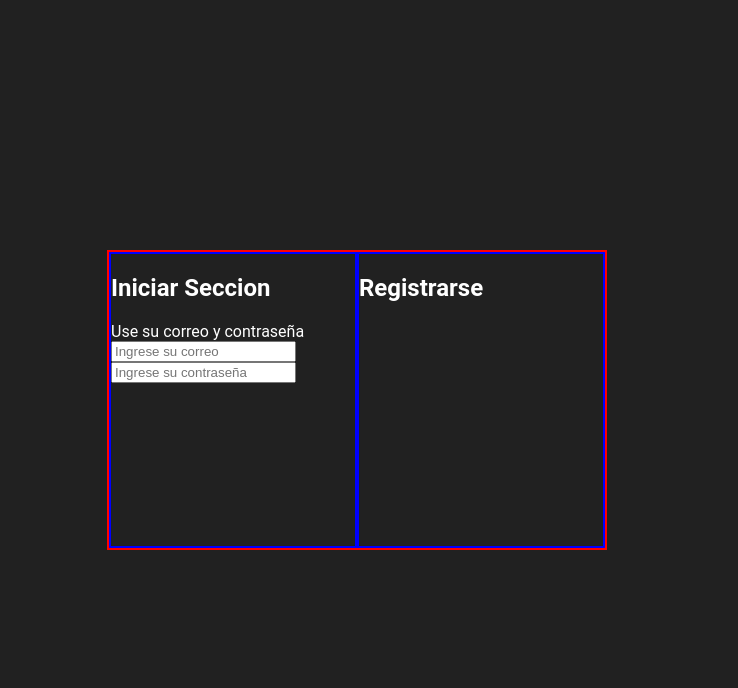
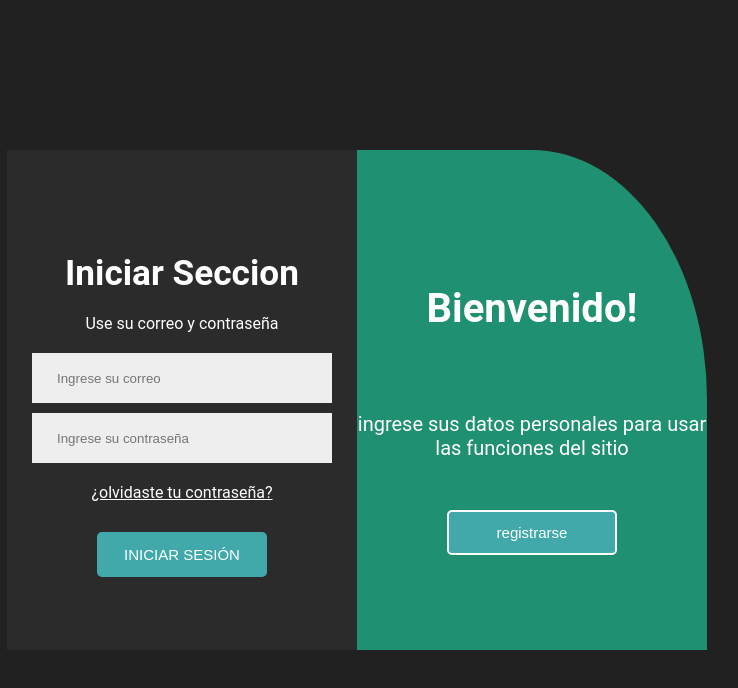
Before and after one commit to angeldavidmarin/Proyecto_Integrador_Cuarto_Semestre, a plain HTML site: page code/html/login.html in a window 1280 px wide. Shown: the whole page, without its empty margins (283-1021 px from the left). Drawn offline with nearby package versions, Linux system fonts and the light colour scheme.

Commit message:
se hizo el fronted de el html de login, se hizo funcional con js(de momento sin BD, solo estetico),

```diff
--- a/code/css/styles_login.css
+++ b/code/css/styles_login.css
@@ -1,6 +1,7 @@
 *{
     box-sizing: border-box;
 }
+
 html{
     scroll-behavior: smooth ;
 }
@@ -13,21 +14,165 @@ body{
     font-family: 'Roboto', Arial, Helvetica, sans-serif;
     background-color:  rgba(0, 0, 0, 0.871);
     display: flex;
+    flex-direction: column;
     justify-content: center;
     align-items: center;
 }
-
-.container{
+main .container{
     color:white;
     margin: 10px;
-    height: 300px;
-    width: 500px;
+    height: 500px;
+    width: 700px;
     display: flex;
     flex-direction: row;
-    border: 2px solid red;
+    /* border: 1px solid; */
+    position: relative;
 }
 
 .container-form{
     width: 100%;
-    border: 2px solid blue;
+    /* border: 2px solid blue; */
+    overflow: hidden;
+
 }
+.container-form a{
+    color: white;
+    padding-bottom: 20px;
+    padding-top: 10px;
+}
+.container-form form{
+    /* border: 2px solid white; */
+    height: 100%;
+    display: flex;
+    flex-direction: column;
+    justify-content: center;
+    align-items: center;
+    transition: transform 0.5s ease-in;
+}
+.container-form h2{
+    font-size: 2.2em;
+    margin-bottom: 20px;
+
+}
+.container-form span{
+    font-size: 1em;
+    margin-bottom: 20px;
+}
+
+.social-networks ion-icon{
+    border-radius: 6px;
+    cursor: pointer;
+}
+
+ion-icon{
+    color:black;
+}
+
+.container-input{
+    width: 300px;
+    height: 50px;
+    margin-bottom: 10px;
+    display: flex;
+    flex-direction: row;
+    justify-content: center;
+    align-items: center;
+    gap: 8px;
+    padding: 0 15px;
+    background-color: #EEEEEE;
+}
+
+.container-input input{
+    border: none;
+    outline: none;
+    width: 100%;
+    height: 100%;
+    background-color: inherit;
+}
+.button{
+    width: 170px;
+    height: 45px;
+    font-size: 15px;
+    border:none;
+    border-radius: 5px;
+    cursor: pointer;
+    margin-top: 10px;
+    background-color: rgb(65, 169, 169);
+    color:white;
+}
+/* animacion de formulario */
+.sign-in {
+    background-color: #2b2b2b;
+    color: white;
+    transition: transform 0.5s ease-in-out, background-color 0.5s ease-in-out, color 0.5s ease-in-out;
+}
+.sign-up {
+    transform: translateX(-100%);
+    background-color: #ffffff;
+    color: black;
+    transition: transform 0.5s ease-in-out, background-color 0.5s ease-in-out, color 0.5s ease-in-out;
+}
+
+.container.toggle .sign-in{
+    transform: translateX(100%);
+}
+
+.container.toggle .sign-up {
+    transform: translateX(0);
+    background-color: #ffffff;
+    color: black;
+}
+
+/* welcome */
+.container-welcome{
+    position: absolute;
+    width: 50%;
+    height: 100%;
+    display: flex;
+    justify-content: center;
+    align-items: center;
+    transform: translateX(100%);
+    background-color: #209072;
+    transition: transform 0.5s ease-in-out, border-radius 0.5s ease-in-out, background-color 0.5s ease-in-out;
+    overflow: hidden;
+    border-radius: 0% 50% 0 0%;
+}
+
+.container.toggle .container-welcome{
+    transform: translateX(0);
+    border-radius: 0% 0% 0% 50%;
+    background-color: #21a3a3;
+
+}
+
+.container-welcome .welcome{
+    position: absolute;
+    display: flex;
+    flex-direction: column;
+    align-items: center;
+    gap: 20px;
+    color: rgb(255, 255, 255);;
+    transition: transform 0.5s ease-in-out, background-color 0.5s ease-in-out, color 0.5s ease-in-out; ;
+}
+
+.welcome-sign-in{
+    transform:translateX(100%) ;
+}
+.container-welcome h3{
+    font-size: 40px;
+}
+.container-welcome p{
+    font-size: 20px;
+    text-align: center;
+}
+.container-welcome .button{
+    border: 2px solid rgb(255, 255, 255);
+
+}
+
+.container.toggle .welcome-sign-in{
+    transform: translateX(0);
+}
+
+.container.toggle .welcome-sign-up{
+    transform: translateX(-100%);
+}
--- a/code/html/login.html
+++ b/code/html/login.html
@@ -7,30 +7,64 @@
 	<link rel="stylesheet" href="../css/styles_login.css">
 </head>
 <body>
-	<div class="container">
+	<main>
+		<div id="form" class="container">
 			<div class="container-form">
-			<form class="sign-in"></form>
+				<form class="sign-in">
 					<h2> Iniciar Seccion</h2>
-				<div class = "social-networks"></div>
+					<div class = "social-networks"> <!--de momento no se usa--> </div>
 					<span> Use su correo y contraseña</span>
 					<div class = "container-input">
 						<ion-icon name="mail-outline"></ion-icon>
 						<input type="email" placeholder="Ingrese su correo">
 					</div>
-			<div>
+					<div class="container-input">
 						<ion-icon name="lock-closed-outline"></ion-icon>
 						<input type="password" placeholder="Ingrese su contraseña">
 					</div>
+					<a href="#">¿olvidaste tu contraseña?</a>
+					<button class="button">INICIAR SESIÓN</button>
+				</form>
 			</div>
 			<div class="container-form">
-			<form class="sign-up"></form>
+				<form class="sign-up">
 					<h2>Registrarse</h2>
-
+					<div class = "social-networks"> <!--de momento no se usa--> </div>
+					<span> Use su correo electronico para registrarse</span>
+					<div class = "container-input">
+						<ion-icon name="person-outline"></ion-icon>
+						<input type="text" placeholder="nombre">
+					</div>
+					<div class = "container-input">
+						<ion-icon name="mail-outline"></ion-icon>
+						<input type="email" placeholder="Ingrese su correo">
+					</div>
+					<div class = "container-input">
+						<ion-icon name="lock-closed-outline"></ion-icon>
+						<input type="password" placeholder="Ingrese su contraseña">
+					</div>
+					<button class="button">REGISTRARSE</button>
+				</form>
+			</div>
+			<div class="container-welcome">
+				<div class="welcome-sign-up welcome">
+					<h3>Bienvenido!</h3>
+					<p>ingrese sus datos personales para usar las funciones del sitio </p>
+					<button class="button" id="btn-sing-up">registrarse</button>
+				</div>
+				<div class="welcome-sign-in welcome">
+					<h3>Hola!</h3>
+					<p>ingrese sus datos personales para usar las funciones de nuestro sitio</p>
+					<button class="button" id="btn-sing-in">iniciar sesión</button>
 				</div>
 			</div>
+		</div>
+	</main>
+
+
 	<script type="module" src="https://unpkg.com/ionicons@8.0.13/dist/ionicons/ionicons.esm.js"></script>
 	<script nomodule src="https://unpkg.com/ionicons@8.0.13/dist/ionicons/ionicons.js"></script>
 	<!-- se uso ionicons, para los logos -->
-	<script src="../js/main.js"></script>
+	<script src="../js/form.js"></script>
 </body>
 </html>
--- /dev/null
+++ b/code/js/form.js
@@ -0,0 +1,11 @@
+const container = document.querySelector(".container");
+const btnSingUp = document.getElementById("btn-sing-up");
+const btnSingIn = document.getElementById("btn-sing-in");
+
+btnSingIn.addEventListener("click",()=>{
+    container.classList.remove("toggle");
+})
+
+btnSingUp.addEventListener("click",()=>{
+    container.classList.add("toggle");
+})
--- a/code/js/main.js
+++ b/code/js/main.js
@@ -1,6 +1,7 @@
 const nav = document.querySelector("#nav");
 const abrir = document.querySelector("#open_menu");
 const cerrar = document.querySelector("#close_menu");
+
 
 abrir.addEventListener("click", () => {
     nav.classList.add("visible");
```
Also changed, not shown: code/html/index.html (+0 -5 lines). Lines whose indentation alone changed are shown as unchanged.
